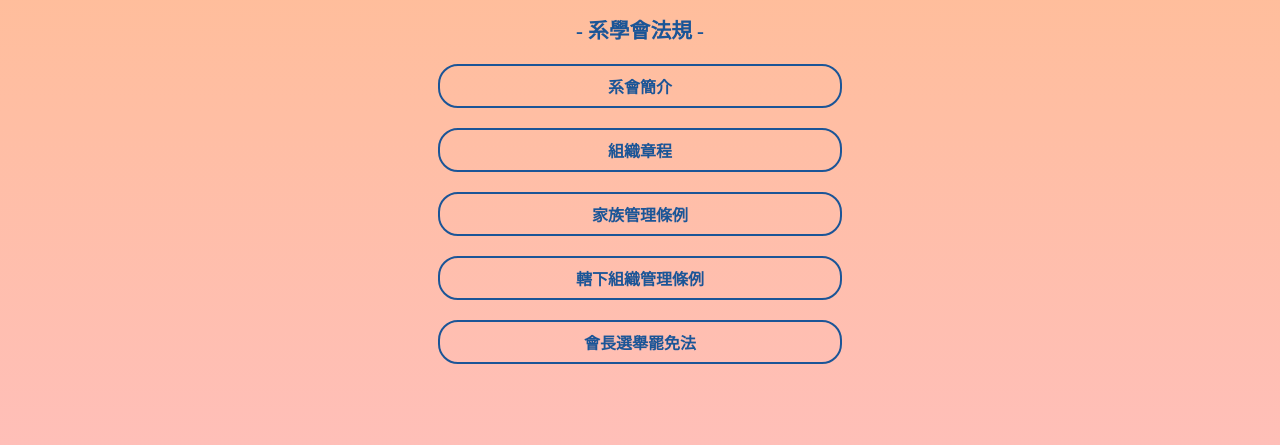
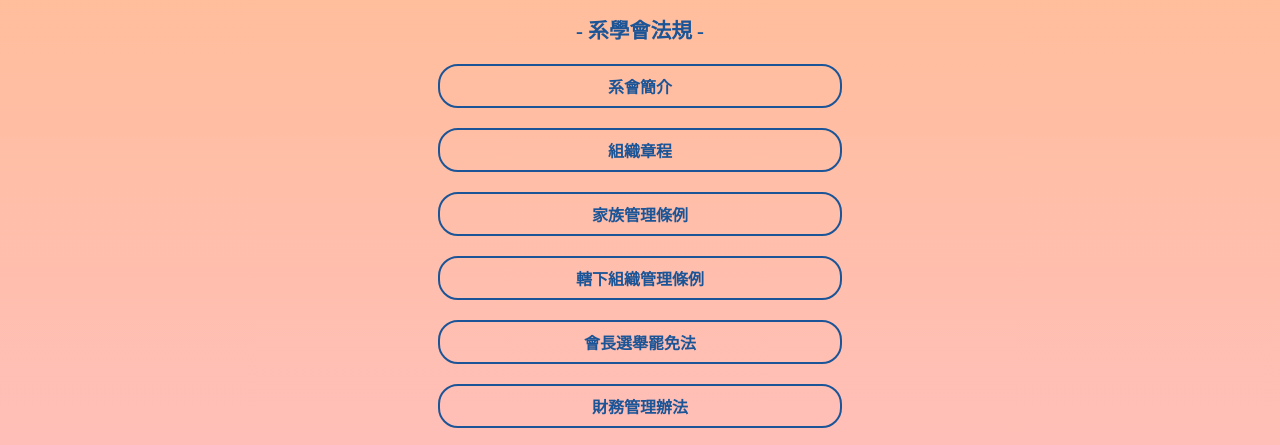
Before and after one commit to nptucsai/sa.nptucsai.github.io, a plain HTML site: page public/laws/index.html in a window 1280 px wide. Shown: the part 280-725 px from the top of the page. Drawn offline with Linux system fonts and the light colour scheme.

Commit message:
Update file

```diff
--- a/public/laws/index.html
+++ b/public/laws/index.html
@@ -43,6 +43,7 @@
                 <a href="../../file/law/家族管理條例.pdf" target="_blank" rel="noreferrer noopenner">家族管理條例</a>
                 <a href="../../file/law/轄下組織管理條例.pdf" target="_blank" rel="noreferrer noopenner">轄下組織管理條例</a>
                 <a href="../../file/law/會長副會長選舉、罷免辦法.pdf" target="_blank" rel="noreferrer noopenner">會長選舉罷免法</a>
+                <a href="../../file/law/財務管理辦法.pdf" target="_blank" rel="noreferrer noopenner">財務管理辦法</a>
 
             </section>
             <section id="footer">
```
Also changed, not shown: 3 other files.
